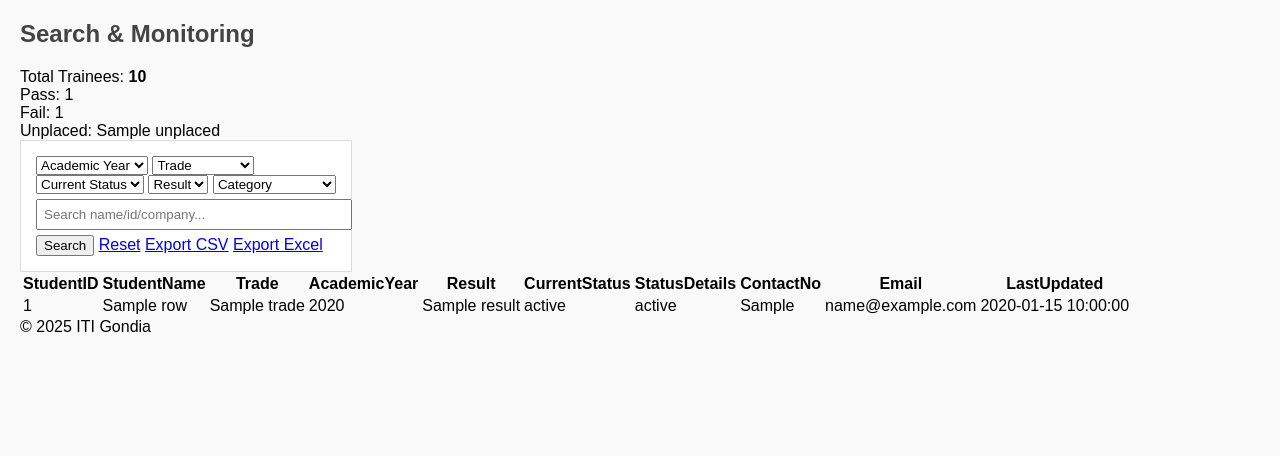
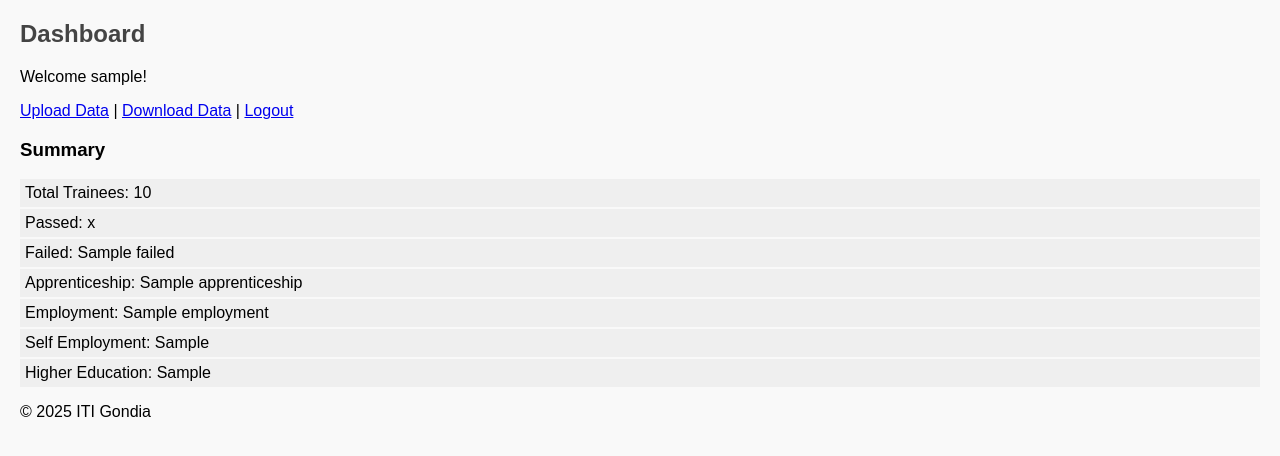
Before and after one commit to anilram4-cyber/iti-gondia-portal, a Flask app: template ITI_Gondia_Portal_Starter/iti_portal/templates/index.html in a window 1280 px wide. Shown: the part 56-512 px from the top of the page. Run offline with Flask 3, Linux system fonts and the light colour scheme; the visitor is signed in with stand-in values (Sample User, id 1); tables that the repository leaves empty hold one stand-in row (values such as "Sample post"); the template is opened without the code that fills it: most values are stand-ins (such as "Sample title", 1, 10 or a date in 2020).

Commit message:
Update index.html

```diff
--- a/ITI_Gondia_Portal_Starter/iti_portal/templates/index.html
+++ b/ITI_Gondia_Portal_Starter/iti_portal/templates/index.html
@@ -1,89 +1,23 @@
 {% extends "layout.html" %}
 {% block content %}
-<h2>Search & Monitoring</h2>
+<h2>Dashboard</h2>
+<p>Welcome {{ session['username'] }}!</p>
 
-<div class="kpi">
-  <div class="card">Total Trainees: <b>{{ kpi.total }}</b></div>
-  <div class="card">Pass: <span class="badge pass">{{ kpi.pass_count }}</span></div>
-  <div class="card">Fail: <span class="badge fail">{{ kpi.fail_count }}</span></div>
-  <div class="card">Unplaced: <span class="badge unplaced">{{ kpi.unplaced }}</span></div>
+<div>
+  <a href="{{ url_for('upload') }}">Upload Data</a> |
+  <a href="{{ url_for('download') }}">Download Data</a> |
+  <a href="{{ url_for('logout') }}">Logout</a>
 </div>
 
-<form method="get">
-  <div class="filters">
-    <select name="year">
-      <option value="">Academic Year</option>
-      {% for y in filters.years %}
-        <option value="{{ y }}" {{ 'selected' if y==query.year else '' }}>{{ y }}</option>
-      {% endfor %}
-    </select>
-    <select name="trade">
-      <option value="">Trade</option>
-      {% for t in filters.trades %}
-        <option value="{{ t }}" {{ 'selected' if t==query.trade else '' }}>{{ t }}</option>
-      {% endfor %}
-    </select>
-    <select name="status">
-      <option value="">Current Status</option>
-      {% for s in filters.statuses %}
-        <option value="{{ s }}" {{ 'selected' if s==query.status else '' }}>{{ s }}</option>
-      {% endfor %}
-    </select>
-    <select name="result">
-      <option value="">Result</option>
-      {% for r in ['Pass','Fail'] %}
-        <option value="{{ r }}" {{ 'selected' if r==query.result else '' }}>{{ r }}</option>
-      {% endfor %}
-    </select>
-    <select name="category">
-      <option value="">Category</option>
-      {% for c in filters.categories %}
-        <option value="{{ c }}" {{ 'selected' if c==query.category else '' }}>{{ c }}</option>
-      {% endfor %}
-    </select>
-    <input class="input" type="text" name="q" placeholder="Search name/id/company..." value="{{ query.q or '' }}"/>
-    <button class="btn btn-primary" type="submit">Search</button>
-    <a class="btn btn-secondary" href="{{ url_for('index') }}">Reset</a>
-    <a class="btn btn-secondary" href="{{ url_for('export_data', fmt='csv', **query.to_dict()) }}">Export CSV</a>
-    <a class="btn btn-secondary" href="{{ url_for('export_data', fmt='xlsx', **query.to_dict()) }}">Export Excel</a>
-  </div>
-</form>
-
-<table class="table">
-  <thead>
-    <tr>
-      <th>StudentID</th>
-      <th>StudentName</th>
-      <th>Trade</th>
-      <th>AcademicYear</th>
-      <th>Result</th>
-      <th>CurrentStatus</th>
-      <th>StatusDetails</th>
-      <th>ContactNo</th>
-      <th>Email</th>
-      <th>LastUpdated</th>
-    </tr>
-  </thead>
-  <tbody>
-    {% for r in rows %}
-    <tr>
-      <td>{{ r.StudentID }}</td>
-      <td>{{ r.StudentName }}</td>
-      <td>{{ r.Trade }}</td>
-      <td>{{ r.AcademicYear }}</td>
-      <td><span class="badge {{ 'pass' if r.Result=='Pass' else 'fail' }}">{{ r.Result }}</span></td>
-      <td>{{ r.CurrentStatus }}</td>
-      <td>{{ r.StatusDetails }}</td>
-      <td>{{ r.ContactNo }}</td>
-      <td>{{ r.Email }}</td>
-      <td>{{ r.LastUpdated }}</td>
-    </tr>
-    {% endfor %}
-  </tbody>
-</table>
-
-{% if not rows %}
-  <p>No records found.</p>
-{% endif %}
+<h3>Summary</h3>
+<ul>
+  <li>Total Trainees: {{ summary.total }}</li>
+  <li>Passed: {{ summary.passed }}</li>
+  <li>Failed: {{ summary.failed }}</li>
+  <li>Apprenticeship: {{ summary.apprenticeship }}</li>
+  <li>Employment: {{ summary.employment }}</li>
+  <li>Self Employment: {{ summary.self_employment }}</li>
+  <li>Higher Education: {{ summary.higher_education }}</li>
+</ul>
 
 {% endblock %}
```
